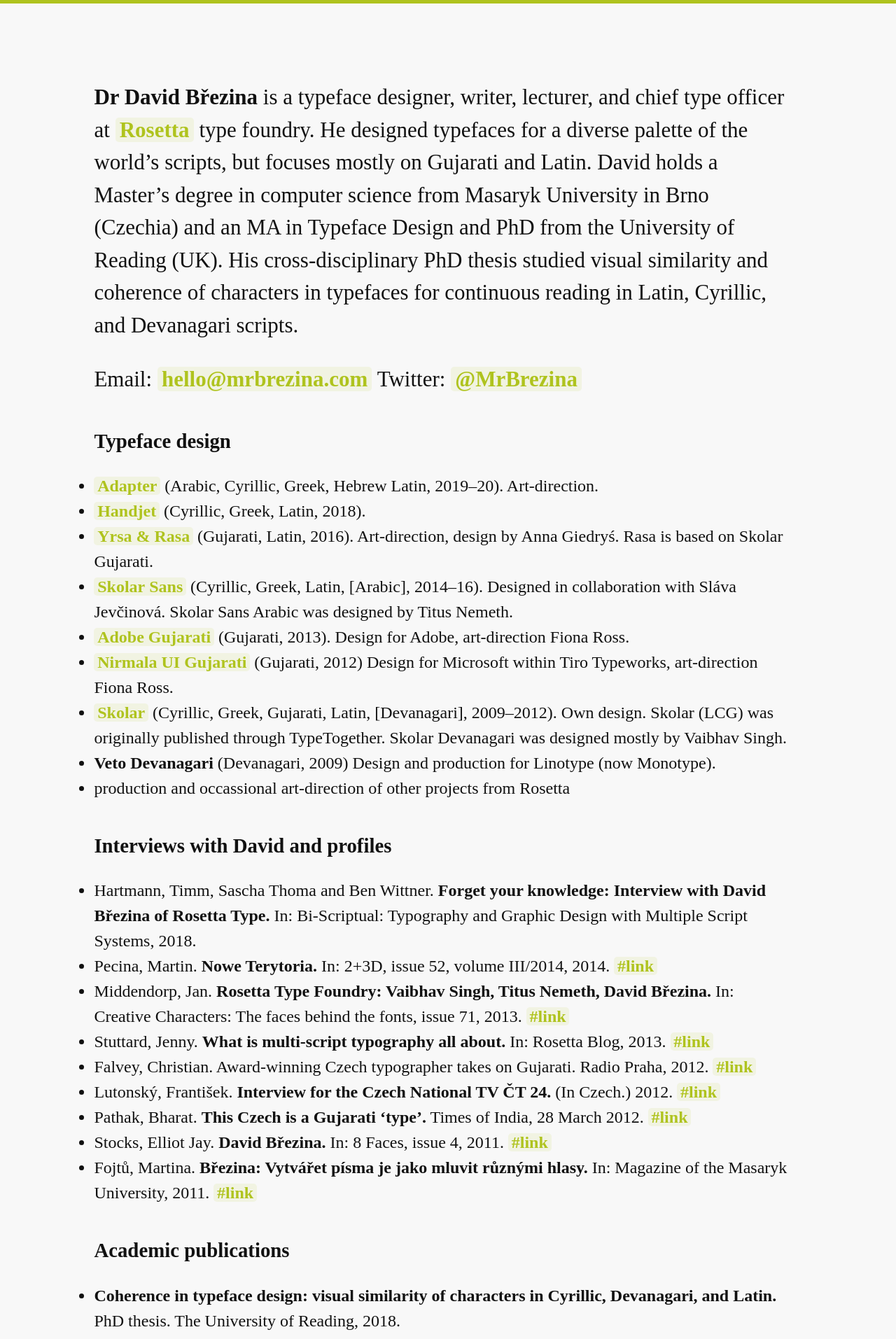
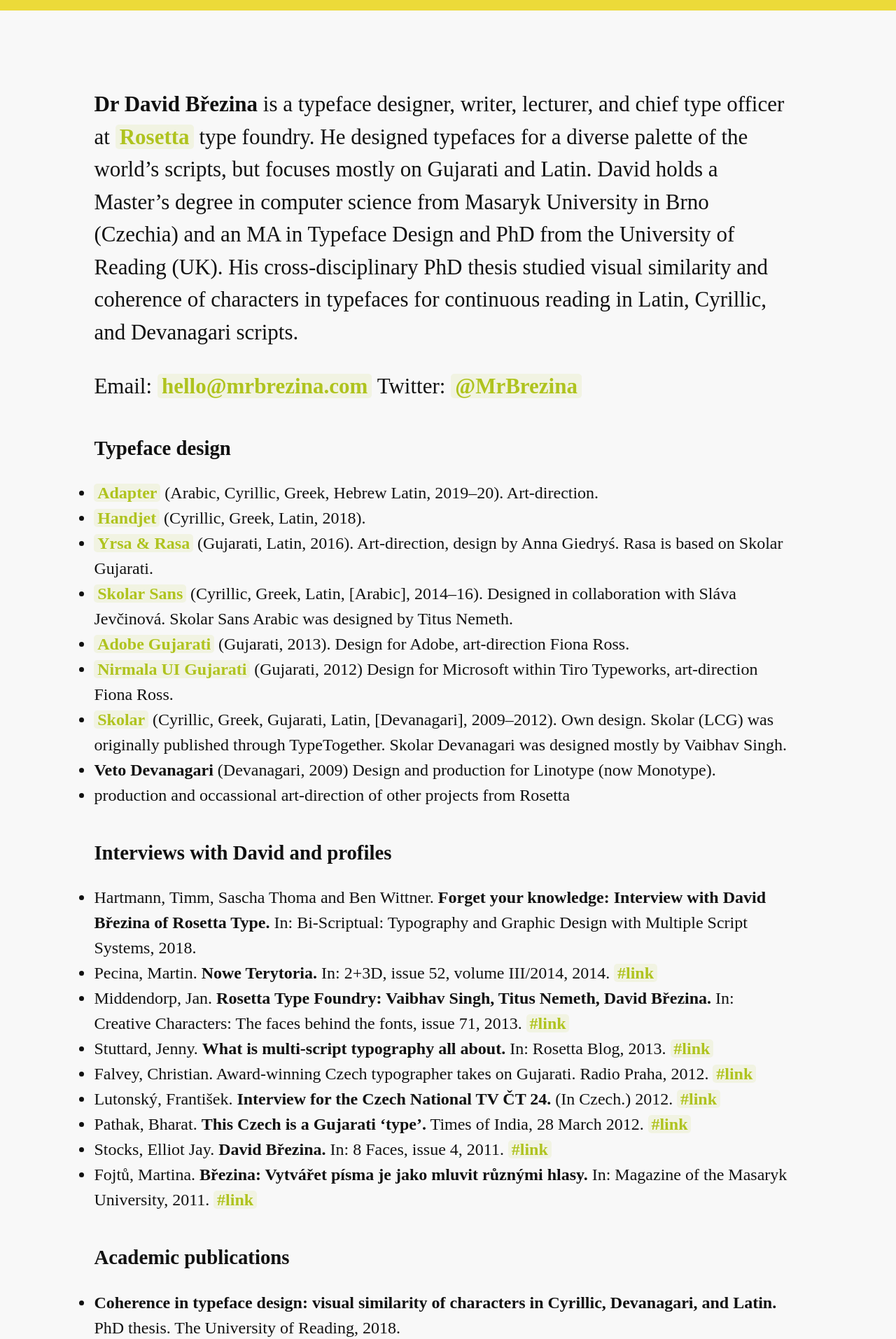
Before and after one commit to MrBrezina/mrbrezina.com, a Jekyll site: the page built from README.md, in a window 1280 px wide. Shown: the top 1913 px of the page at 70% size. Built offline with Jekyll 4.4.1, drawn with Linux system fonts in a browser that asks for light colours; some web fonts are replaced; comment, search, counter and statistics services are not loaded.

Commit message:
Updated CSS

```diff
--- a/assets/styles.css
+++ b/assets/styles.css
@@ -10,7 +10,7 @@ html, body {
 }
 
 html {
-  border-top: 5px solid rgba(175, 195, 30, 1.0);
+  border-top: 15px solid rgb(236, 218, 57);
 }
 
 body, li, p, h1, h2, h3, h4, h5 {
```
